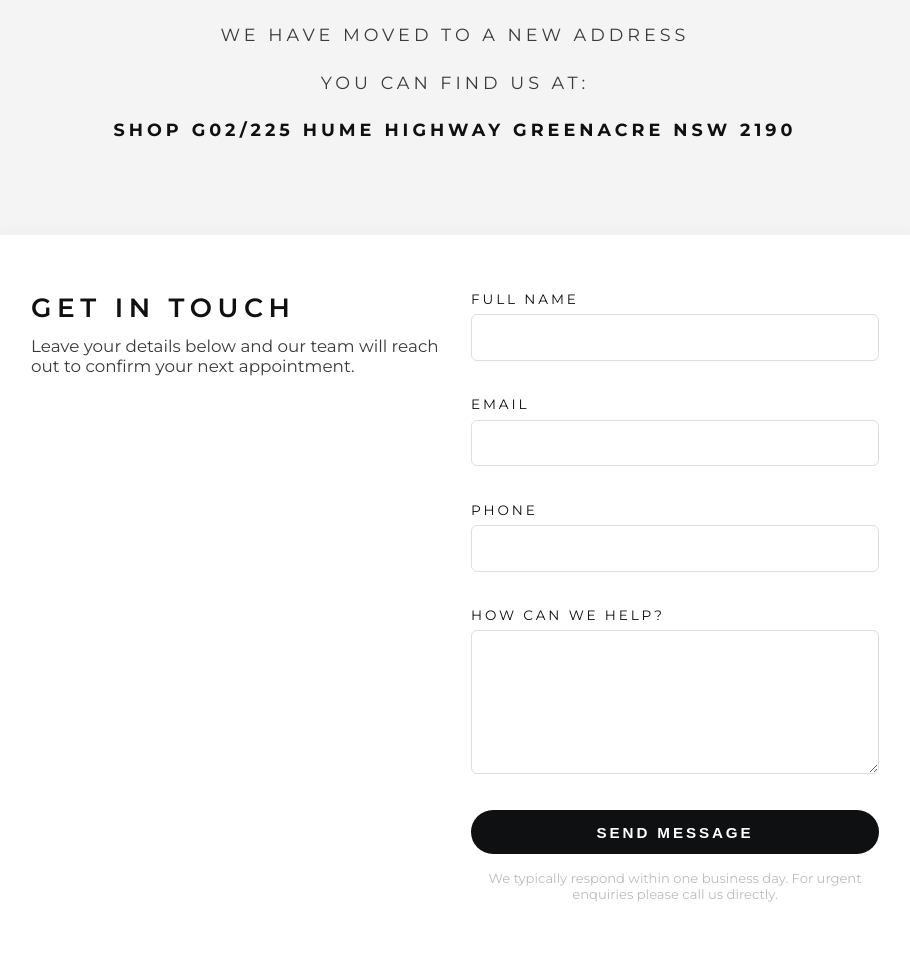
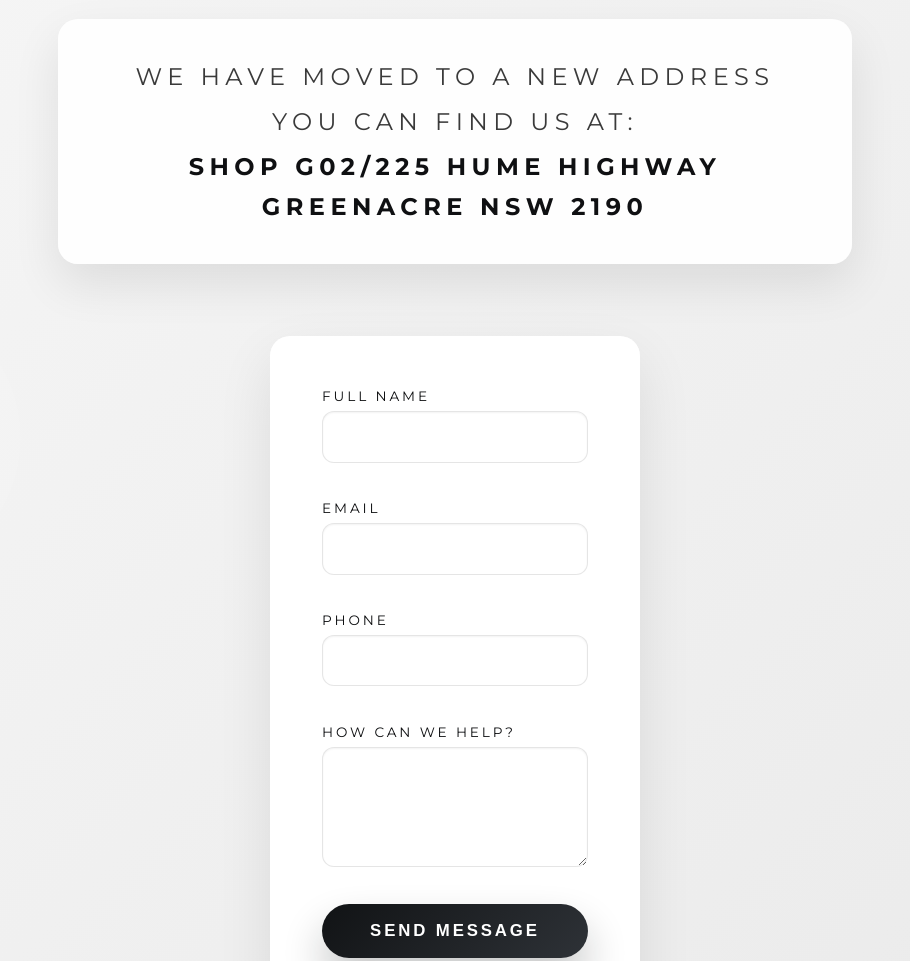
Before and after one commit to radion-x/confidental-holding-site, a website: page public/index.html in a window 1280 px wide. Shown: the part 326-1287 px from the top of the page, without its empty margins (185-1095 px from the left). Drawn offline with Linux system fonts and the light colour scheme.

Commit message:
added form and it is functioning

```diff
--- a/public/index.html
+++ b/public/index.html
@@ -32,13 +32,7 @@
       </section>
 
       <section class="contact" aria-labelledby="contact-heading">
-        <div class="contact__intro">
-          <h2 id="contact-heading">Get in touch</h2>
-          <p>
-            Leave your details below and our team will reach out to confirm your
-            next appointment.
-          </p>
-        </div>
+        <h2 class="visually-hidden" id="contact-heading">Contact form</h2>
         <form class="contact__form" id="contact-form" novalidate>
           <div class="field">
             <label for="name">Full name</label>
@@ -73,10 +67,6 @@
             <p class="field__error" data-error-for="message"></p>
           </div>
           <button type="submit" class="contact__submit">Send message</button>
-          <p class="contact__footnote">
-            We typically respond within one business day. For urgent enquiries
-            please call us directly.
-          </p>
         </form>
       </section>
     </main>
--- a/public/styles.css
+++ b/public/styles.css
@@ -14,22 +14,69 @@
   box-sizing: border-box;
 }
 
+.visually-hidden {
+  position: absolute;
+  width: 1px;
+  height: 1px;
+  padding: 0;
+  margin: -1px;
+  overflow: hidden;
+  clip: rect(0, 0, 0, 0);
+  white-space: nowrap;
+  border: 0;
+}
+
+
 body {
   margin: 0;
   min-height: 100vh;
   font-family: "Montserrat", Arial, sans-serif;
-  background-color: var(--background);
+  background: linear-gradient(135deg, #f7f7f7, #eaeaea);
   color: var(--text-primary);
   display: flex;
   align-items: center;
   justify-content: center;
+  position: relative;
+  overflow: hidden;
+}
+
+body::before,
+body::after {
+  content: "";
+  position: fixed;
+  pointer-events: none;
+  border-radius: 50%;
+  background: radial-gradient(circle at 30% 30%, rgba(255, 255, 255, 0.65), rgba(255, 255, 255, 0));
+  mix-blend-mode: screen;
+  opacity: 0.35;
+  animation: drift 24s ease-in-out infinite;
+}
+
+body::before {
+  width: 380px;
+  height: 380px;
+  top: -140px;
+  right: -120px;
+  animation-duration: 30s;
+}
+
+body::after {
+  width: 280px;
+  height: 280px;
+  bottom: -110px;
+  left: -80px;
+  animation-duration: 26s;
+  animation-direction: alternate;
 }
 
 .page {
-  width: min(960px, 92vw);
+  position: relative;
+  z-index: 1;
+  width: min(920px, 92vw);
   display: grid;
-  gap: clamp(3rem, 5vw, 5rem);
-  padding: clamp(3rem, 6vw, 5rem) 0 clamp(4rem, 8vw, 6rem);
+  gap: clamp(3.5rem, 6vw, 6rem);
+  padding: clamp(3rem, 6vw, 5rem) clamp(1.5rem, 4vw, 2.75rem)
+    clamp(5rem, 10vw, 7rem);
 }
 
 .hero {
@@ -70,18 +117,31 @@ body {
 
 .hero__title {
   margin: 0;
-  font-size: clamp(1.8rem, 3vw, 2.3rem);
+  font-size: clamp(2.1rem, 3.2vw, 2.6rem);
   font-weight: 600;
-  letter-spacing: 0.35rem;
+  letter-spacing: clamp(0.22rem, 1.5vw, 0.35rem);
   text-transform: uppercase;
+  line-height: 1.3;
+  color: var(--highlight);
 }
 
+
 .hero__notice {
-  font-size: clamp(0.95rem, 1.6vw, 1.1rem);
+  font-size: clamp(1.15rem, 2.4vw, 1.5rem);
   text-transform: uppercase;
-  line-height: 1.7;
-  letter-spacing: 0.25rem;
+  line-height: 1.65;
+  letter-spacing: clamp(0.24rem, 1.8vw, 0.34rem);
   color: var(--text-secondary);
+  background: rgba(255, 255, 255, 0.9);
+  padding: clamp(1.55rem, 3.2vw, 2rem) clamp(1.8rem, 4.5vw, 2.4rem);
+  border-radius: 20px;
+  box-shadow: 0 20px 48px rgba(0, 0, 0, 0.09);
+  max-width: 50ch;
+  margin: 0 auto;
+}
+
+.hero__notice p {
+  margin: 0.35rem 0;
 }
 
 .hero__address {
@@ -90,12 +150,16 @@ body {
 }
 
 .contact {
-  background: var(--surface);
-  padding: clamp(2.5rem, 5vw, 3.5rem);
-  border-radius: 12px;
-  box-shadow: 0 18px 45px rgba(0, 0, 0, 0.08);
+  background: rgba(255, 255, 255, 0.98);
+  padding: clamp(2.25rem, 4.5vw, 3.2rem) clamp(2rem, 5vw, 2.8rem);
+  border-radius: 20px;
+  box-shadow: 0 22px 55px rgba(0, 0, 0, 0.09);
+  border: 1px solid rgba(255, 255, 255, 0.7);
+  backdrop-filter: blur(14px);
   display: grid;
-  gap: 2rem;
+  gap: clamp(1.3rem, 2.2vw, 2rem);
+  max-width: min(660px, 96vw);
+  margin: 0 auto;
 }
 
 .contact__intro {
@@ -113,15 +177,19 @@ body {
   color: var(--highlight);
 }
 
+
 .contact__intro p {
-  margin: 0;
+  margin: 0 auto;
   color: var(--text-secondary);
   font-size: clamp(0.95rem, 1.6vw, 1.05rem);
+  max-width: 44ch;
 }
+
 
 .contact__form {
   display: grid;
-  gap: 1.25rem;
+  gap: clamp(1rem, 2.4vw, 1.4rem);
+  width: 100%;
 }
 
 .field {
@@ -136,27 +204,30 @@ label {
   color: var(--highlight);
 }
 
+
 input,
 textarea {
   width: 100%;
-  border: 1px solid var(--border);
-  border-radius: 6px;
-  padding: 0.8rem 1rem;
+  border: 1px solid rgba(0, 0, 0, 0.1);
+  border-radius: 12px;
+  padding: clamp(0.7rem, 2.2vw, 0.95rem) clamp(0.95rem, 2.8vw, 1.25rem);
   font: inherit;
-  background-color: var(--surface);
-  transition: border-color 0.2s ease, box-shadow 0.2s ease;
+  background-color: rgba(255, 255, 255, 0.97);
+  transition: border-color 0.2s ease, box-shadow 0.2s ease, transform 0.2s ease;
+  box-shadow: inset 0 1px 2px rgba(0, 0, 0, 0.05);
 }
 
 input:focus,
 textarea:focus {
   outline: none;
-  border-color: var(--accent);
-  box-shadow: 0 0 0 2px rgba(31, 31, 31, 0.06);
+  border-color: rgba(15, 16, 18, 0.45);
+  box-shadow: 0 0 0 4px rgba(15, 16, 18, 0.08);
+  transform: translateY(-1px);
 }
 
 textarea {
   resize: vertical;
-  min-height: 9rem;
+  min-height: 7.5rem;
 }
 
 .field__error {
@@ -166,40 +237,38 @@ textarea {
   min-height: 1em;
 }
 
+
 .contact__submit {
   border: none;
   border-radius: 999px;
-  padding: 0.85rem 2.75rem;
-  background-color: var(--highlight);
+  padding: clamp(0.95rem, 3vw, 1.05rem) clamp(2.4rem, 7vw, 3rem);
+  background: linear-gradient(135deg, #111315, #2e3237);
   color: #fff;
   font-weight: 600;
-  font-size: 0.95rem;
+  font-size: clamp(0.95rem, 2.6vw, 1.05rem);
   letter-spacing: 0.18rem;
   text-transform: uppercase;
   cursor: pointer;
-  transition: transform 0.2s ease, box-shadow 0.2s ease;
+  transition: transform 0.25s ease, box-shadow 0.25s ease, filter 0.25s ease;
+  box-shadow: 0 22px 40px rgba(17, 19, 21, 0.24);
 }
 
 .contact__submit:hover,
 .contact__submit:focus {
   outline: none;
-  transform: translateY(-1px);
-  box-shadow: 0 10px 20px rgba(0, 0, 0, 0.12);
+  transform: translateY(-3px);
+  box-shadow: 0 28px 50px rgba(17, 19, 21, 0.28);
+  filter: brightness(1.08);
 }
 
 .contact__submit[disabled] {
-  opacity: 0.65;
+  opacity: 0.55;
   cursor: wait;
   transform: none;
   box-shadow: none;
+  filter: none;
 }
 
-.contact__footnote {
-  margin: 0;
-  font-size: 0.82rem;
-  color: var(--muted);
-  text-align: center;
-}
 
 .contact__status {
   margin: 0;
@@ -219,22 +288,34 @@ textarea {
   color: #7f1d1d;
 }
 
+
+
+@keyframes drift {
+  0% {
+    transform: translate3d(0, 0, 0) scale(1);
+    opacity: 0.3;
+  }
+  50% {
+    transform: translate3d(12px, -18px, 0) scale(1.05);
+    opacity: 0.38;
+  }
+  100% {
+    transform: translate3d(-8px, 16px, 0) scale(1.02);
+    opacity: 0.32;
+  }
+}
 @media (min-width: 768px) {
   .page {
     gap: 4.5rem;
   }
 
   .contact {
-    grid-template-columns: 1fr 1fr;
-    align-items: start;
-  }
-
-  .contact__intro {
-    text-align: left;
+    max-width: 640px;
+    padding: clamp(2.8rem, 4vw, 3.9rem);
   }
 
   .contact__form {
-    gap: 1rem;
+    gap: 1.1rem;
   }
 }
 
@@ -255,3 +336,29 @@ textarea {
     letter-spacing: 0.12rem;
   }
 }
+
+@media (max-width: 640px) {
+  .page {
+    gap: 3rem;
+    padding: clamp(2.5rem, 8vw, 3.5rem) clamp(1.25rem, 6vw, 2rem)
+      clamp(4rem, 16vw, 6rem);
+  }
+
+  .hero__title {
+    font-size: clamp(2rem, 8vw, 2.6rem);
+    letter-spacing: clamp(0.18rem, 4vw, 0.3rem);
+  }
+
+  .hero__notice {
+    padding: clamp(1.2rem, 5vw, 1.6rem) clamp(1.2rem, 6vw, 1.8rem);
+    letter-spacing: clamp(0.18rem, 4vw, 0.26rem);
+  }
+
+  .contact {
+    padding: clamp(2.4rem, 8vw, 3.2rem) clamp(1.2rem, 6vw, 1.8rem);
+  }
+
+  .contact__submit {
+    width: 100%;
+  }
+}
```
